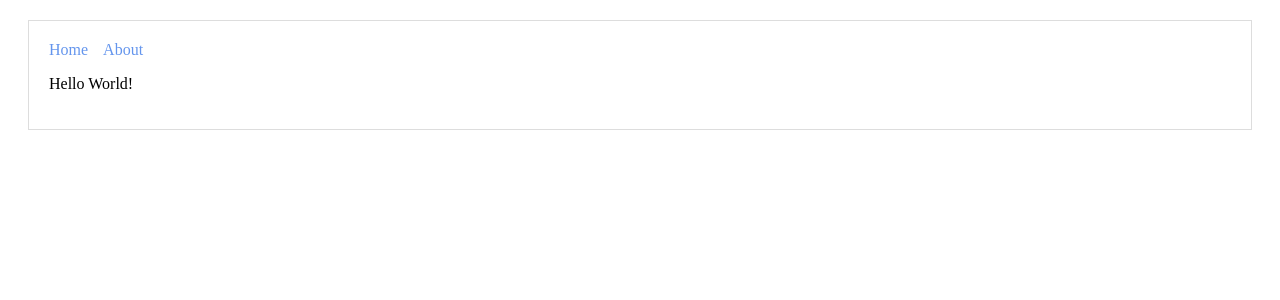
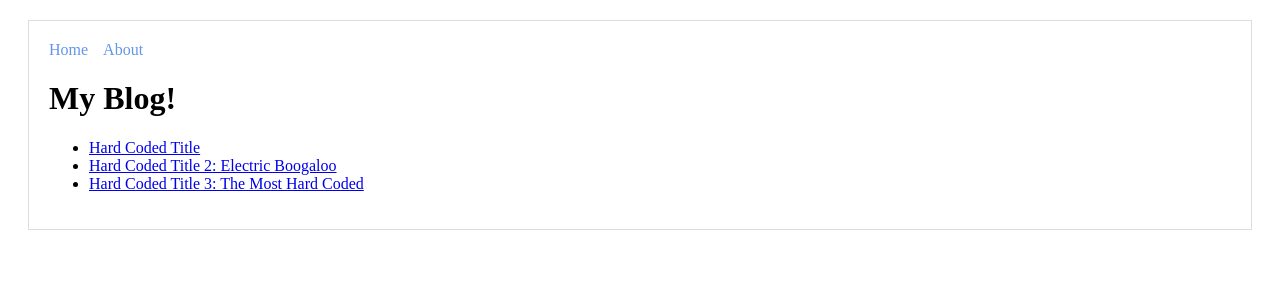
Before and after one commit to jase-d-ace/playing-with-next, a Next.js app: page / in a window 1280 px wide. Shown: the top 300 px of the page. Built offline with nearby package versions, Linux system fonts and the light colour scheme.

Commit message:
hard code initial posts example

```diff
--- a/pages/index.js
+++ b/pages/index.js
@@ -1,10 +1,22 @@
 import Link from 'next/link';
 import Layout from './layout';
 
-const Index = () => (
+
+const PostLink = props => (
+  <li>
+    <Link href={`/post?title=${props.title}`}>
+      <a>{props.title}</a>
+    </Link>
+  </li>
+);
+
+export default () => (
   <Layout>
-    <p>Hello World!</p>
+    <h1>My Blog!</h1>
+    <ul>
+      <PostLink title="Hard Coded Title" />
+      <PostLink title="Hard Coded Title 2: Electric Boogaloo" />
+      <PostLink title="Hard Coded Title 3: The Most Hard Coded" />
+    </ul>
   </Layout>
 );
-
-export default Index;
```
